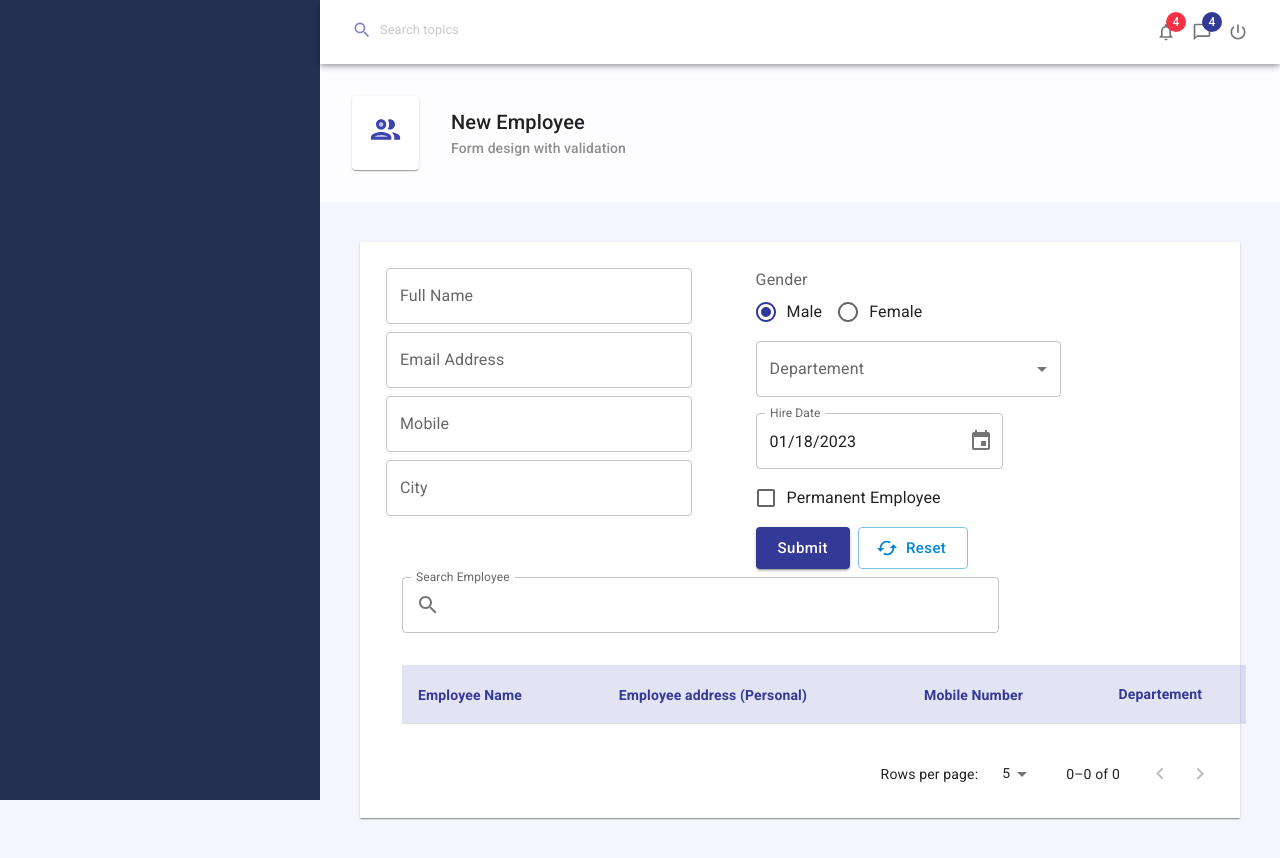
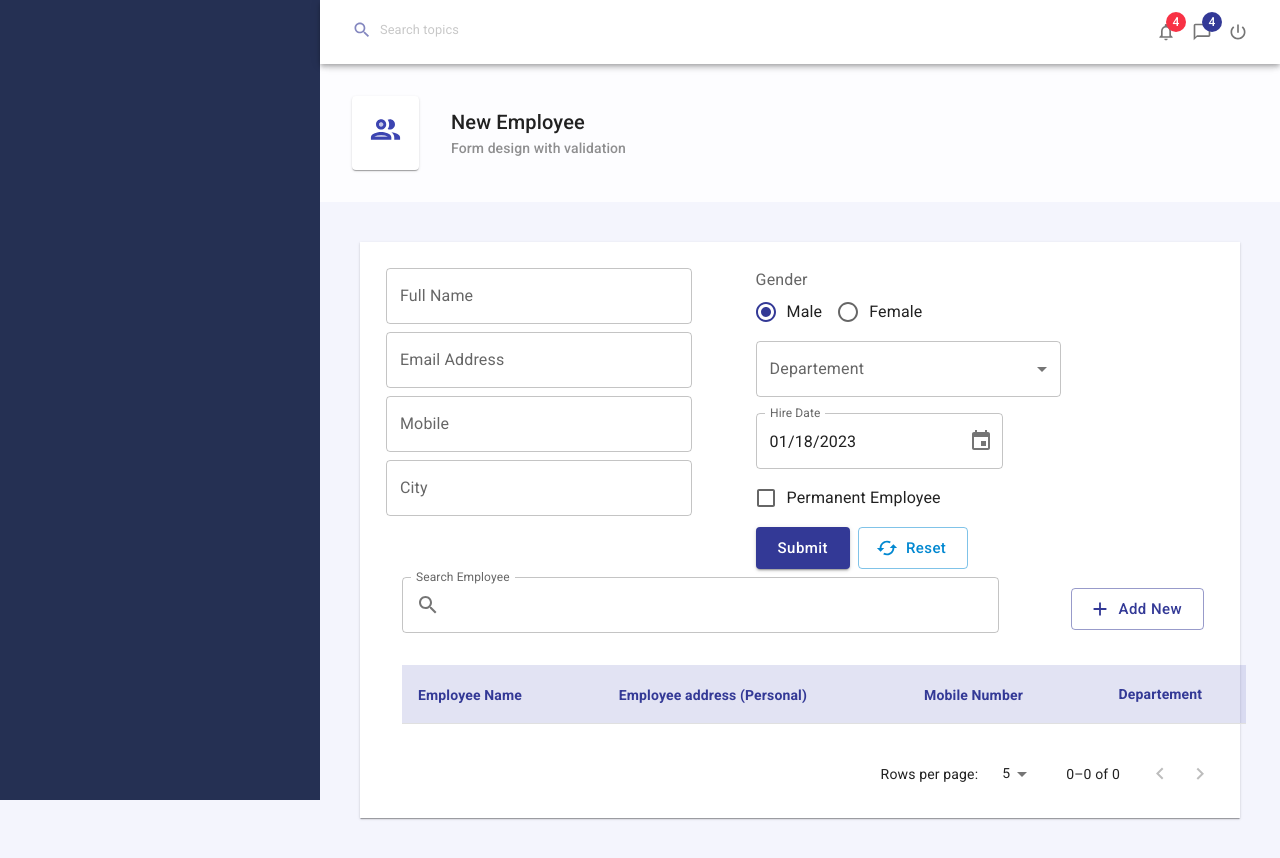
Before and after one commit to urbain32/complete-mui-system, a React (Create React App) app: page / in a window 1280 px wide. Built offline with nearby package versions, Linux system fonts and the light colour scheme.

Commit message:
creating the button to add new employee

```diff
--- a/src/pages/employees/Employees.js
+++ b/src/pages/employees/Employees.js
@@ -1,4 +1,4 @@
-import { PeopleOutlineTwoTone, Search } from "@mui/icons-material";
+import { Add, PeopleOutlineTwoTone, Search } from "@mui/icons-material";
 import {
   InputAdornment,
   Paper,
@@ -69,6 +69,13 @@ const Employees = () => {
               onChange={handleSearch}
             />
           </div>
+          <div style={{ position: "absolute", right: "10px" }}>
+            <Controls.Button
+              text="Add New"
+              variant="outlined"
+              startIcon={<Add />}
+            />
+          </div>
         </Toolbar>
         <TblContainer>
           <TblHead />
```
